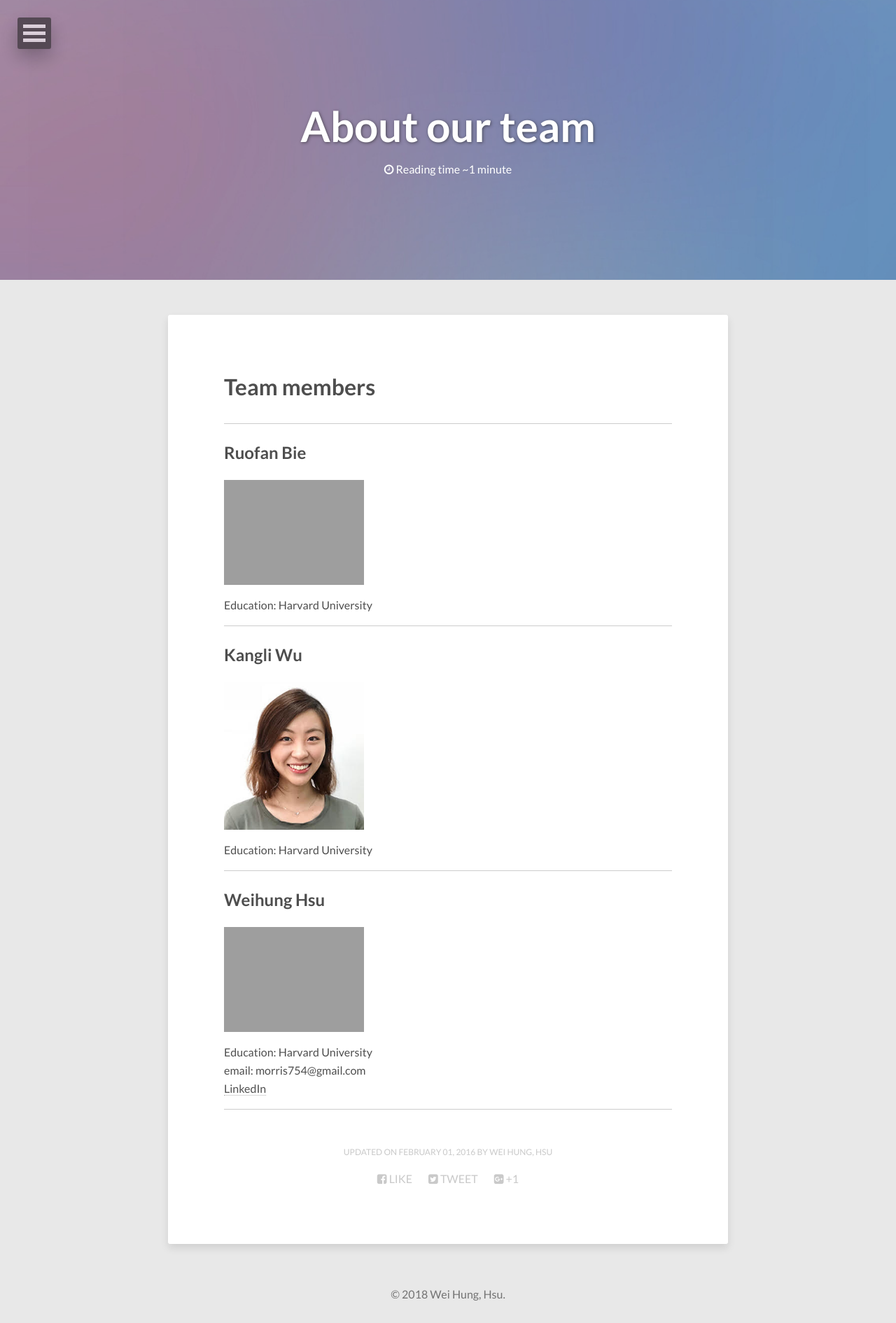
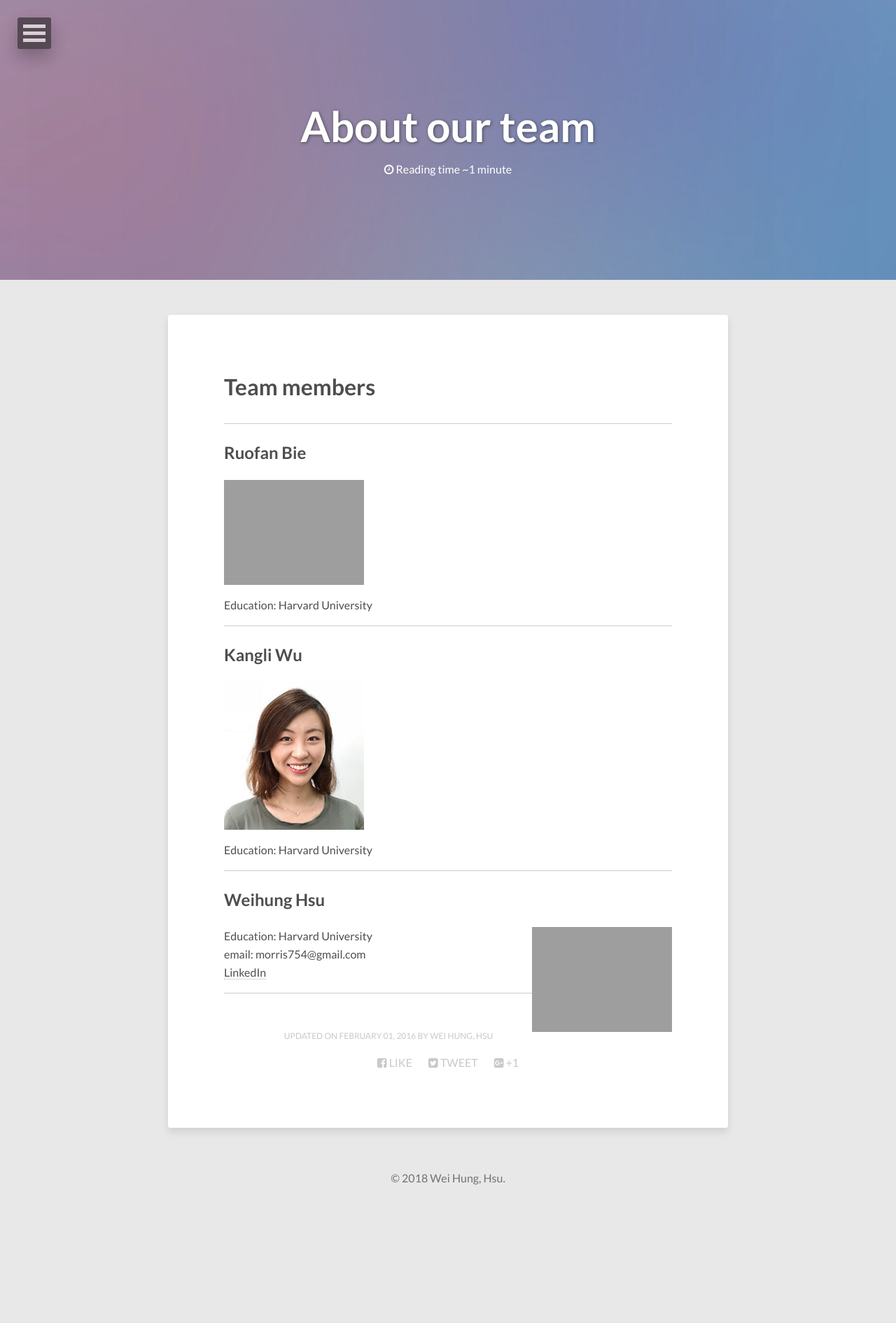
Before and after one commit to health1234/whhsu2.github.io, a Jekyll site: the page built from about/index.md, in a window 1280 px wide. Shown: the whole page at 70% size. Built offline with Jekyll 4.4.1, drawn with Linux system fonts in a browser that asks for light colours; nearby versions of some CDN libraries; after the commit the page ends 1725 px from its top, so only the background shows below that.

Commit message:
Update index.md

```diff
--- a/about/index.md
+++ b/about/index.md
@@ -29,7 +29,7 @@ Education: Harvard University
 
 ## Weihung Hsu
 
-<img src="{{ site.url }}/images/morris.JPG"  width="200" height="200">
+<img align="right" src="{{ site.url }}/images/morris.JPG"  width="200" height="200">
 
 Education: Harvard University
 email: morris754@gmail.com
```
